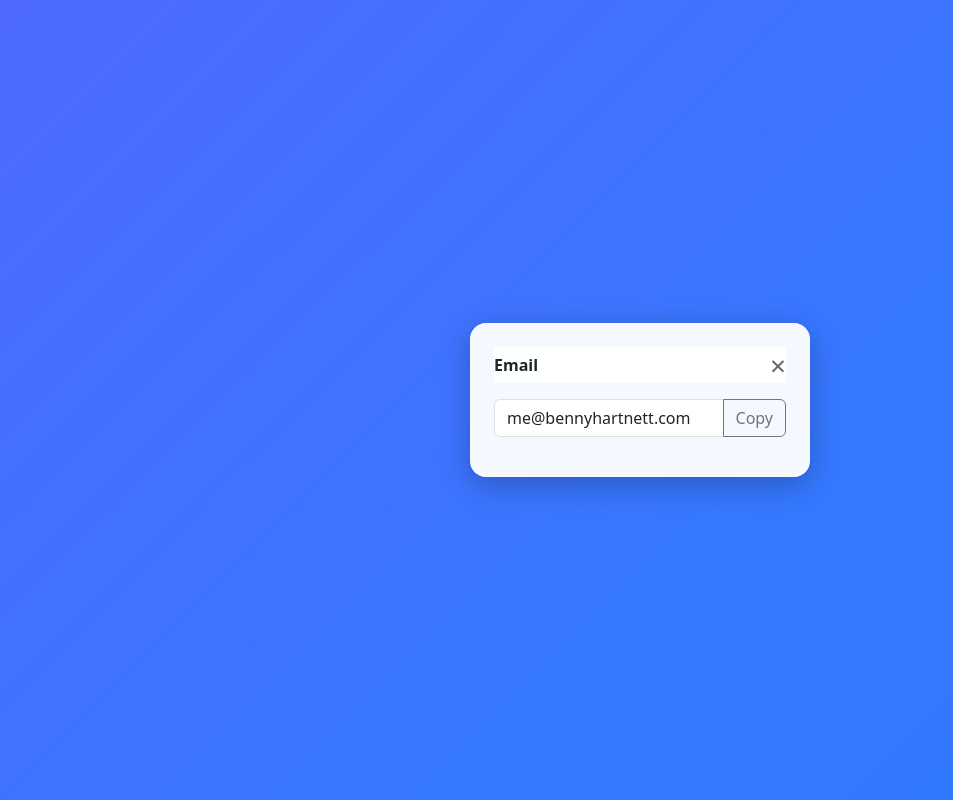
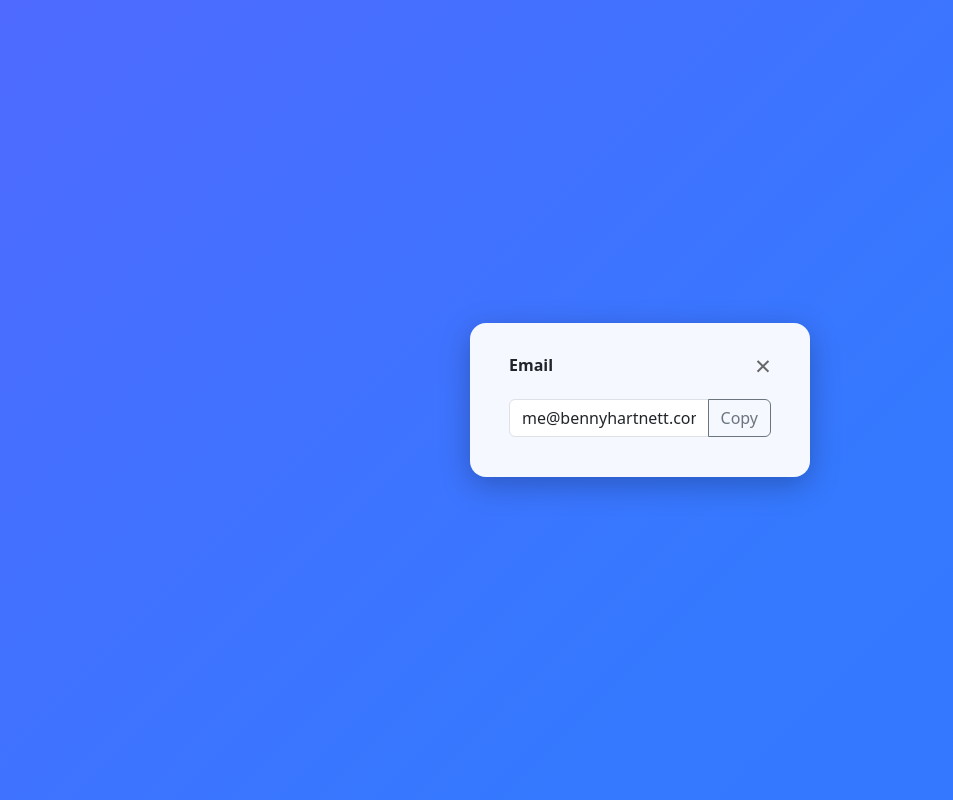
Before and after one commit to bennyhartnett/bennyhartnett.com, a plain HTML site: page index.html in a window 1280 px wide. Both pictures are taken after a click on the element "Email". Shown: the whole page, without its empty margins (0-953 px from the left). Drawn offline with nearby package versions, Linux system fonts and the light colour scheme.

Commit message:
Adjust scrollbars and headers

```diff
--- a/style.css
+++ b/style.css
@@ -72,6 +72,7 @@
       transform: translate(-50%,-60%) scale(0.8);
       width:340px; max-width:90%; max-height:80%; background:rgba(255,255,255,0.95); border-radius:16px;
       box-shadow:0 8px 30px rgba(0,0,0,.25); padding:1.5rem; overflow:auto;
+      scrollbar-gutter: stable both-edges;
       opacity:0; pointer-events:none;
       transition: opacity .35s ease, transform .35s ease;
     }
@@ -87,7 +88,7 @@
       margin-bottom: 1rem;
       position: sticky;
       top: 0;
-      background: rgba(255,255,255,0.95);
+  background: transparent;
       z-index: 2;
       padding-top: 0.25rem;
       padding-bottom: 0.25rem;
@@ -237,7 +238,7 @@
 .panel::-webkit-scrollbar-track {
   background: rgba(0,0,0,0.1);
   border-radius: 10px;
-  margin-block: 8px; /* allow space from the rounded container edges */
+  margin: 8px; /* provide space from the rounded container edges */
 }
 .panel::-webkit-scrollbar-thumb { background: rgba(52,121,255,0.6); border-radius: 10px; }
 .panel::-webkit-scrollbar-thumb:hover { background: rgba(52,121,255,0.8); }
```
